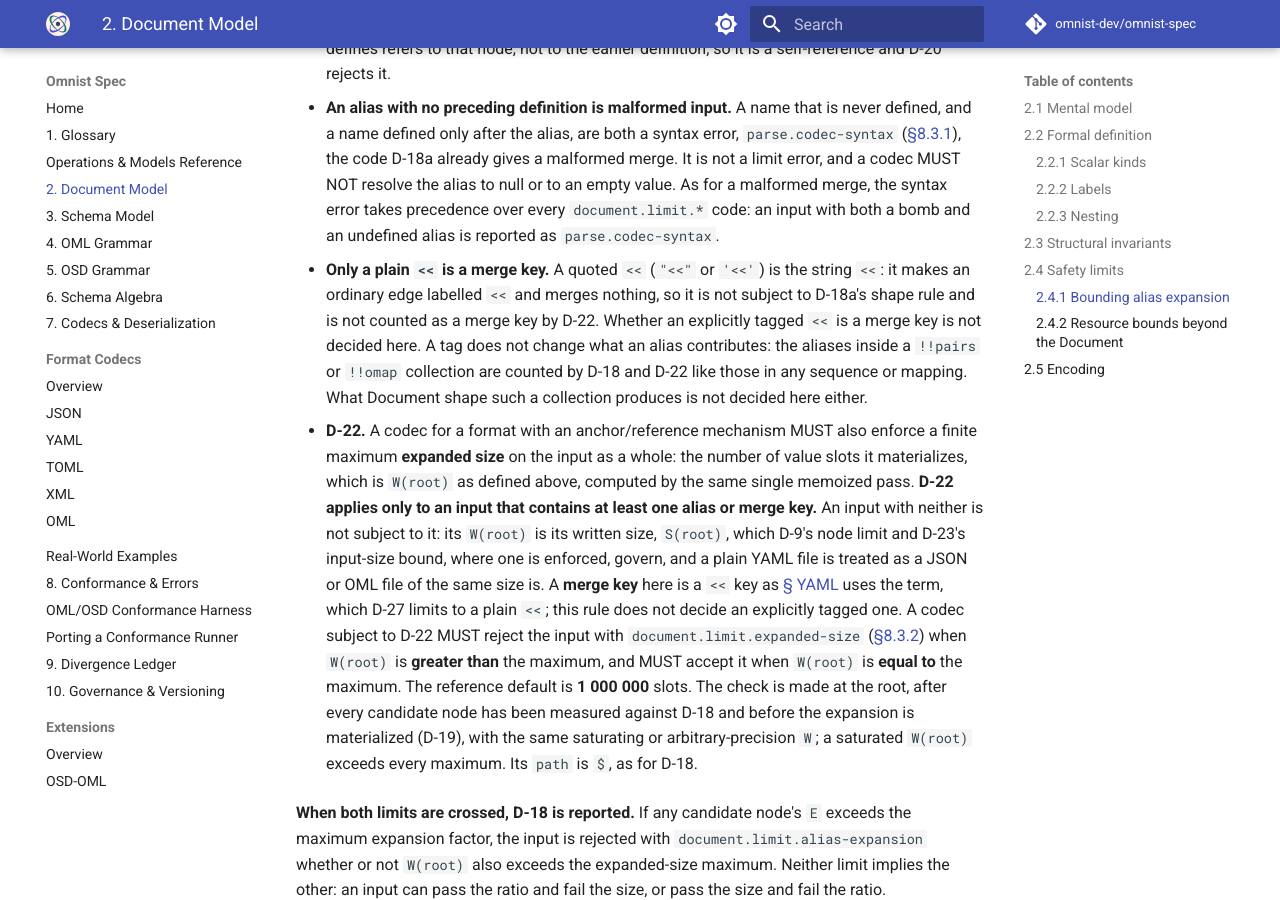
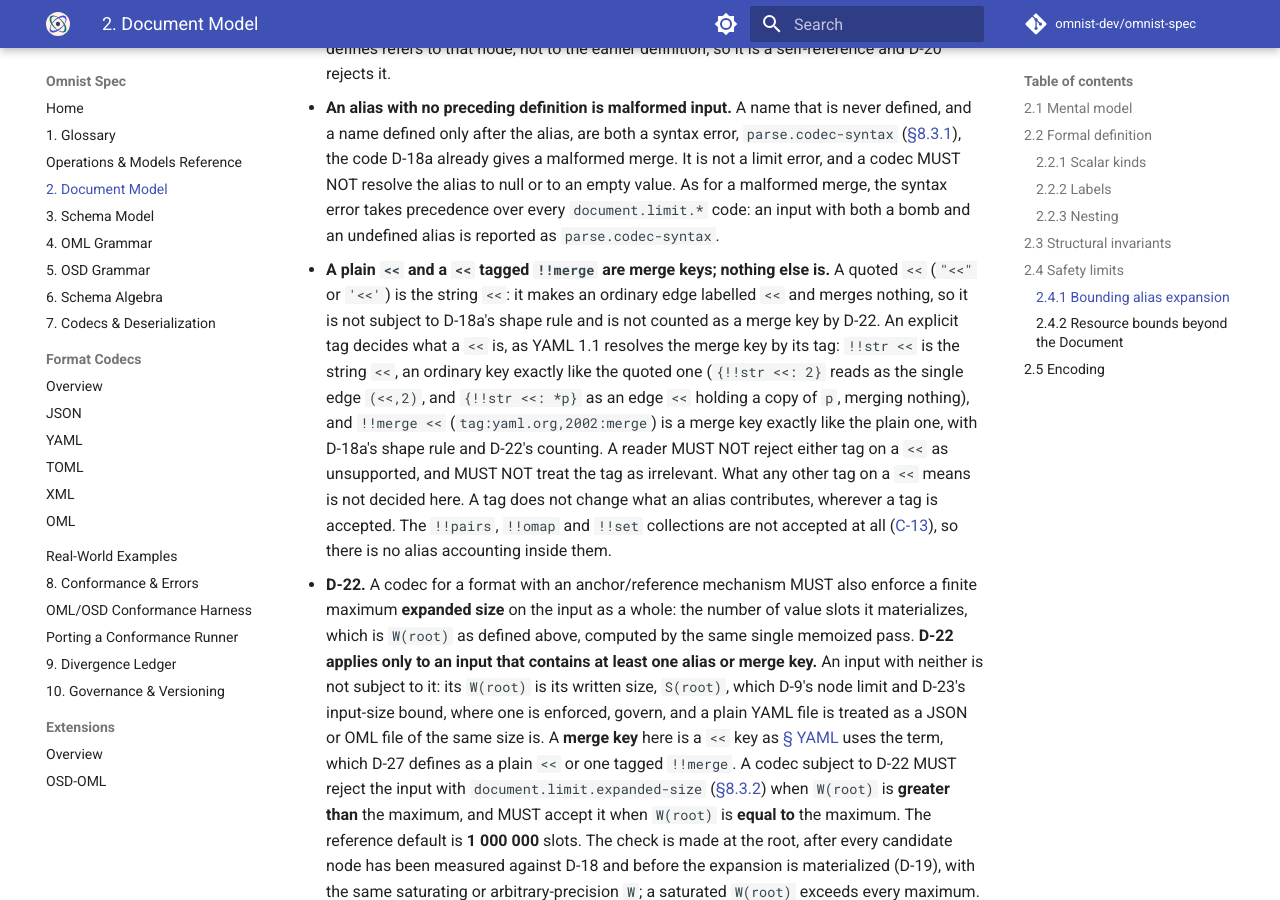
Before and after one commit to omnist-dev/omnist-spec, an MkDocs documentation site: the page built from docs/02-document-model.md, in a window 1280 px wide and 900 px high, scrolled down 12141 px. Built offline with MkDocs 1.6.1 and Material for MkDocs 9.7.7, drawn with Linux system fonts in a browser that asks for light colours; comment, search, counter and statistics services are not loaded.

Commit message:
Follow the tag on a YAML merge key (D-27) and reject !!pairs, !!omap and !!set (C-13)
D-27: !!str << is an ordinary key, !!merge << is a merge key (D-18a's shape
rule and D-22's counting apply to it); other tags on << are not decided. D-22
now defines a merge key accordingly. C-13 (new): a node tagged !!pairs, !!omap
or !!set is rejected with parse.codec-syntax whatever its content.

Vectors: formats-yaml/tags (12). The two formats-yaml/anchors vectors that put
aliases inside a tagged !!omap and !!pairs collection are replaced by one over
an untagged sequence, since C-13 now rejects the tagged forms.

Co-Authored-By: Claude Sonnet 5.5 <noreply@anthropic.com>

```diff
--- a/docs/02-document-model.md
+++ b/docs/02-document-model.md
@@ -581,14 +581,22 @@ maximum of 6 for exactly the reason an anchored `t` would be.
     for a malformed merge, the syntax error takes precedence over every
     `document.limit.*` code: an input with both a bomb and an undefined alias
     is reported as `parse.codec-syntax`.
-  - **Only a plain `<<` is a merge key.** A quoted `<<` (`"<<"` or `'<<'`) is
-    the string `<<`: it makes an ordinary edge labelled `<<` and merges
-    nothing, so it is not subject to D-18a's shape rule and is not counted as
-    a merge key by D-22. Whether an explicitly tagged `<<` is a merge key is
-    not decided here. A tag does not change what an alias contributes: the
-    aliases inside a `!!pairs` or `!!omap` collection are counted by D-18 and
-    D-22 like those in any sequence or mapping. What Document shape such a
-    collection produces is not decided here either.
+  - **A plain `<<` and a `<<` tagged `!!merge` are merge keys; nothing else
+    is.** A quoted `<<` (`"<<"` or `'<<'`) is the string `<<`: it makes an
+    ordinary edge labelled `<<` and merges nothing, so it is not subject to
+    D-18a's shape rule and is not counted as a merge key by D-22. An explicit
+    tag decides what a `<<` is, as YAML 1.1 resolves the merge key by its tag:
+    `!!str <<` is the string `<<`, an ordinary key exactly like the quoted one
+    (`{!!str <<: 2}` reads as the single edge `(<<,2)`, and `{!!str <<: *p}` as
+    an edge `<<` holding a copy of `p`, merging nothing), and `!!merge <<`
+    (`tag:yaml.org,2002:merge`) is a merge key exactly like the plain one, with
+    D-18a's shape rule and D-22's counting. A reader MUST NOT reject either tag
+    on a `<<` as unsupported, and MUST NOT treat the tag as irrelevant. What any other tag on a
+    `<<` means is not decided here. A tag does not change what an alias
+    contributes, wherever a tag is accepted. The `!!pairs`, `!!omap` and `!!set`
+    collections are not accepted at all
+    ([C-13](07-codecs-and-deserialization.md#71-two-stages)), so there is no
+    alias accounting inside them.
 
 - **D-22.** A codec for a format with an anchor/reference mechanism MUST also
   enforce a finite maximum **expanded size** on the input as a whole: the
@@ -599,8 +607,8 @@ maximum of 6 for exactly the reason an anchored `t` would be.
   limit and D-23's input-size bound, where one is enforced, govern, and a
   plain YAML file is treated as a JSON or OML file of the same size is. A
   **merge key** here is a
-  `<<` key as [§ YAML](formats/yaml.md) uses the term, which D-27 limits to a
-  plain `<<`; this rule does not decide an explicitly tagged one. A
+  `<<` key as [§ YAML](formats/yaml.md) uses the term, which D-27 defines as a
+  plain `<<` or one tagged `!!merge`. A
   codec subject to D-22
   MUST reject the input with
   `document.limit.expanded-size`
--- a/docs/07-codecs-and-deserialization.md
+++ b/docs/07-codecs-and-deserialization.md
@@ -98,6 +98,18 @@ the mapping's own entry overrides the merged one, as
 defining a key twice is TOML's own rule, dotted keys and inline tables
 included.
 
+**C-13. A YAML `!!pairs`, `!!omap` or `!!set` collection is rejected.** A YAML
+input holding a node explicitly tagged `!!pairs`, `!!omap` or `!!set`
+(`tag:yaml.org,2002:pairs`, `:omap`, `:set`), whatever its content, is
+rejected with `parse.codec-syntax` and a text position, like any input the
+codec cannot accept. The three tags describe collections that the Document
+model has two readings for: the plain sequence of single-entry mappings (or the
+plain mapping of null values) the text is, and the keyed-set or ordered-map
+shape the tag names. The ports read them four different ways, and none of the
+shapes is needed to read a configuration file, so the rule removes the choice
+rather than making it. This rule is about those three tags only: every
+other tag keeps the reading it already has, and what an explicitly tagged `<<`
+is, is [D-27](02-document-model.md#241-bounding-alias-expansion)'s.
 
 ## 7.2 Materialization rules
 
--- a/docs/09-divergence-ledger.md
+++ b/docs/09-divergence-ledger.md
@@ -171,7 +171,7 @@ proxy; no registry). No port implements the OSD-OML extension (§9.6).
 | Codecs (JSON/YAML/TOML/XML) | all four, attribute/namespace/interleaving drops reported (drop paths indexed, measured 2026-10-06) | all four, attribute/namespace/interleaving drops reported (drop paths indexed, measured 2026-10-06 at `v0.8.1-alpha`) | all four, attribute/namespace/interleaving drops reported | all four, attribute/namespace/interleaving drops reported | all four, attribute/namespace/interleaving drops reported (same gap, `DIV-27`) |
 | §8.3 error codes | yes, except an uncaught `ValueError` for an over-long XML integer pretyped with a schema (`DIV-29`) | no: errors for the depth, node and integer-digit limits carry no `document.limit.*` code, and the write reports use the unregistered `value.stringified`, `temporal.stringified` and `string.line-break-char` (`DIV-29`, `DIV-31`; measured 2026-10-06 at `v0.8.1-alpha`) | yes | no: `format.value-stringified` and `format.string-line-break-char` are never emitted (`DIV-31`) | yes, except an uncoded `IllegalArgumentException` for `!!pairs` and `!!set` (`DIV-32`) |
 | D-14, invalid UTF-8 rejected with `parse.invalid-encoding` at `1:1` (§2.5) | yes, via the CLI (re-measured 2026-10-05) | yes, via the CLI (re-measured) | yes, via `omnist-cli` (re-measured) | yes, at the front of all six readers (CLI re-measured) | yes, in the CLI for a file (re-measured; stdin not re-run) |
-| Conformance (Track 2 JSON vectors, all compared as `(path, code)` sets; 461 in this tree (440 at `3256f87`, the tree the cells below were measured on), 367 at the v0.33.0-beta tag; each cell gives the figure at the port's pin, then on the 440-vector tree, both measured 2026-10-06 except Rust and Java at the pin, 2026-10-05) | 333 pass / 0 fail / 34 skip of 367 at its pin; the 34 are 28 OSD-OML and 6 `limits` (`DIV-28`). On the 440 tree: 380 / 0 / 60; the 60 are those 34 and the 26 `limits-codecs` (`DIV-28`) | 333 pass / 0 fail / 34 skip of 367 at its pin (`v0.8.1-alpha`); the 34 are 28 OSD-OML and 6 `limits` (`DIV-28`). On the 440 tree: 380 / 0 / 60, the same 60 | 339 pass / 0 fail / 28 skip of 367; the 28 are all OSD-OML. On the 440 tree: 412 / 0 / 28 (all 26 `limits-codecs` pass) | 339 pass / 0 fail / 28 skip of 367; the 28 are all OSD-OML. On the 440 tree: 390 pass / **22 fail** / 28 skip (`DIV-29`, `DIV-30`, `DIV-31`) | 339 pass / 0 fail / 28 skip of 367; the 28 are all OSD-OML. On the 440 tree: 386 / 0 / 54; the 54 are the 28 and the 26 non-OML `limits-codecs` vectors that its runner skips (`DIV-29`) |
+| Conformance (Track 2 JSON vectors, all compared as `(path, code)` sets; 472 in this tree (440 at `3256f87`, the tree the cells below were measured on), 367 at the v0.33.0-beta tag; each cell gives the figure at the port's pin, then on the 440-vector tree, both measured 2026-10-06 except Rust and Java at the pin, 2026-10-05) | 333 pass / 0 fail / 34 skip of 367 at its pin; the 34 are 28 OSD-OML and 6 `limits` (`DIV-28`). On the 440 tree: 380 / 0 / 60; the 60 are those 34 and the 26 `limits-codecs` (`DIV-28`) | 333 pass / 0 fail / 34 skip of 367 at its pin (`v0.8.1-alpha`); the 34 are 28 OSD-OML and 6 `limits` (`DIV-28`). On the 440 tree: 380 / 0 / 60, the same 60 | 339 pass / 0 fail / 28 skip of 367; the 28 are all OSD-OML. On the 440 tree: 412 / 0 / 28 (all 26 `limits-codecs` pass) | 339 pass / 0 fail / 28 skip of 367; the 28 are all OSD-OML. On the 440 tree: 390 pass / **22 fail** / 28 skip (`DIV-29`, `DIV-30`, `DIV-31`) | 339 pass / 0 fail / 28 skip of 367; the 28 are all OSD-OML. On the 440 tree: 386 / 0 / 54; the 54 are the 28 and the 26 non-OML `limits-codecs` vectors that its runner skips (`DIV-29`) |
 | Conformance (fixtures) | 19/19 | 19/19 (re-run at `v0.8.1-alpha`) | 19/19 | 19/19 | 29/0/0 (Java's Track 1 headline: the 10 `_referee-self-test/*` fixtures are folded into it, [omnist-j#110](https://github.com/omnist-dev/omnist-j/issues/110)) |
 | Fuzz testing | yes | yes | yes | yes | yes |
 | Test coverage (gate read from each port's config 2026-10-05; the percentages are not re-measured) | 100% lines, gated (`coverage report --fail-under=100`) | 100% lines, branches, functions and statements, gated (vitest thresholds) | 100% lines, gated (`cargo llvm-cov --fail-under-lines 100`); region coverage is not gated | 100% per function, gated; excludes `main`, `cmdMaterialize` and the `tools/` harness and doc-example checker | 99.72% line / 99.36% branch (the port's `docs/limitations.md`, three runs at v0.33.0-beta; not re-run here), gated at 99.6% / 99.1% |
@@ -364,7 +364,8 @@ reported in [omnist-ts#157](https://github.com/omnist-dev/omnist-ts/issues/157)
 is resolved in `v0.8.1-alpha`, and the entry's other shape, an alias pass that
 treated the items of `!!pairs` and `!!omap` as scalars, no longer reproduces:
 the alias pass counts them and the `formats-yaml/anchors/aliases-inside-a-tagged-*`
-vectors pass (the port's `docs/limitations.md` still lists that part as open).
+vectors passed (C-13 now rejects those tagged collections, and the one vector that
+still pins the accounting uses an untagged sequence; the port's `docs/limitations.md` still lists that part as open).
 Measured 2026-10-06 on `v0.8.1-alpha` (`readYaml` in process, one run each):
 20,000 flat keys in 0.93 s and 50,000 in 1.55 s, against 22.4 s and 194.8 s
 before. The port documents one deviation: in a document whose total quadratic
--- a/docs/formats/yaml.md
+++ b/docs/formats/yaml.md
@@ -123,7 +123,7 @@ sequence of mappings is a syntax error, `parse.codec-syntax`; a sequence with
 no members is a sequence of mappings and merges nothing. An alias with no
 preceding anchor is also a syntax error, a redefined anchor shadows the earlier
 one for the aliases that follow it, and a quoted `<<` is an ordinary key, not a
-merge key
+merge key; so is a `<<` tagged `!!str`, while one tagged `!!merge` is a merge key
 ([D-27](../02-document-model.md#241-bounding-alias-expansion)). §2.4.1 defines
 `E`, gives the
 reasoning behind the default, and explains why ordinary anchored YAML — merge
@@ -190,6 +190,12 @@ unique, so a JSON reader has a result to choose and Omnist chooses the one every
 mainstream JSON parser already gives. A key a merge key supplies is not a
 duplicate of the same key written in the mapping; the merge section above
 states that collision. `a` and `"a"` are one key.
+
+**`!!pairs`, `!!omap` and `!!set` are rejected**
+([C-13](../07-codecs-and-deserialization.md#71-two-stages)) with
+`parse.codec-syntax`. They name ordered-pair and set collections the Document
+model has no single reading for; write the plain sequence of single-key
+mappings, or the plain mapping, instead.
 
 
 ### Worked example
```
Also changed, not shown: other parts of docs/09-divergence-ledger.md (+1 -1 lines), 2 other files.
